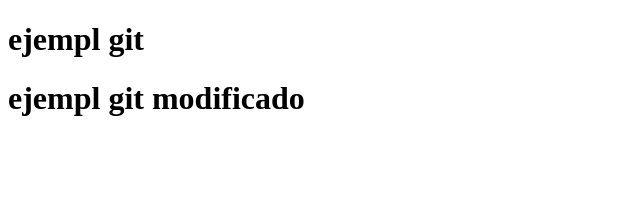
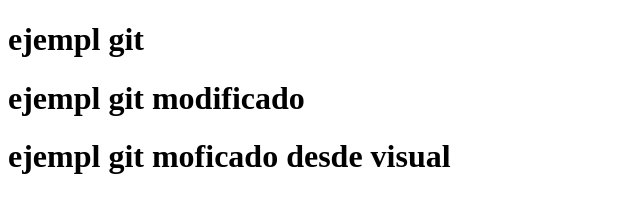
Before and after one commit to 0013nancy007/gitpruebaHIA, a plain HTML site: page índice.html in a window 1280 px wide. Shown: the whole page, without its empty margins (0-640 px from the left). Drawn offline with Linux system fonts and the light colour scheme.

Commit message:
cambios desde visual

```diff
--- a/índice.html
+++ b/índice.html
@@ -11,5 +11,6 @@
 <body>
     <h1>ejempl git</h1>
     <h1>ejempl git modificado</h1>
+    <h1>ejempl git moficado desde visual</h1>
 </body>
 </html>
```
